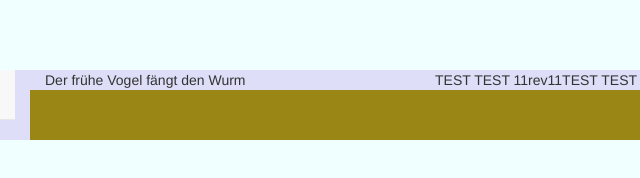
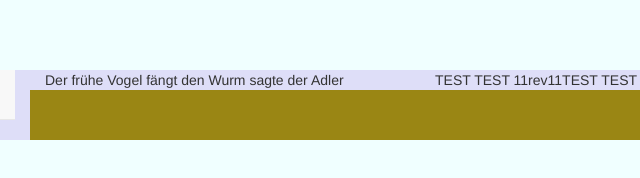
Before and after one commit to FlorianBuchfink/StraightBeTest, a plain HTML site: page index.html in a window 1280 px wide. Shown: the full height of the page, 415-1055 px from the left. Drawn offline with nearby package versions, Linux system fonts and the light colour scheme.

Commit message:
Merge branch 'Luger-Änderungen'
# Conflicts:
#	index.html

```diff
--- a/index.html
+++ b/index.html
@@ -36,7 +36,7 @@
 
 				</div>
 				<div class="col-xs-4" style="Background-color: #dedef8">
-				Der frühe Vogel fängt den Wurm
+				Der frühe Vogel fängt den Wurm sagte der Adler
 				</div>
 				<div class="col-xs-4" style="background-color: #dedef8">
 				TEST TEST 11rev11TEST TEST
```
